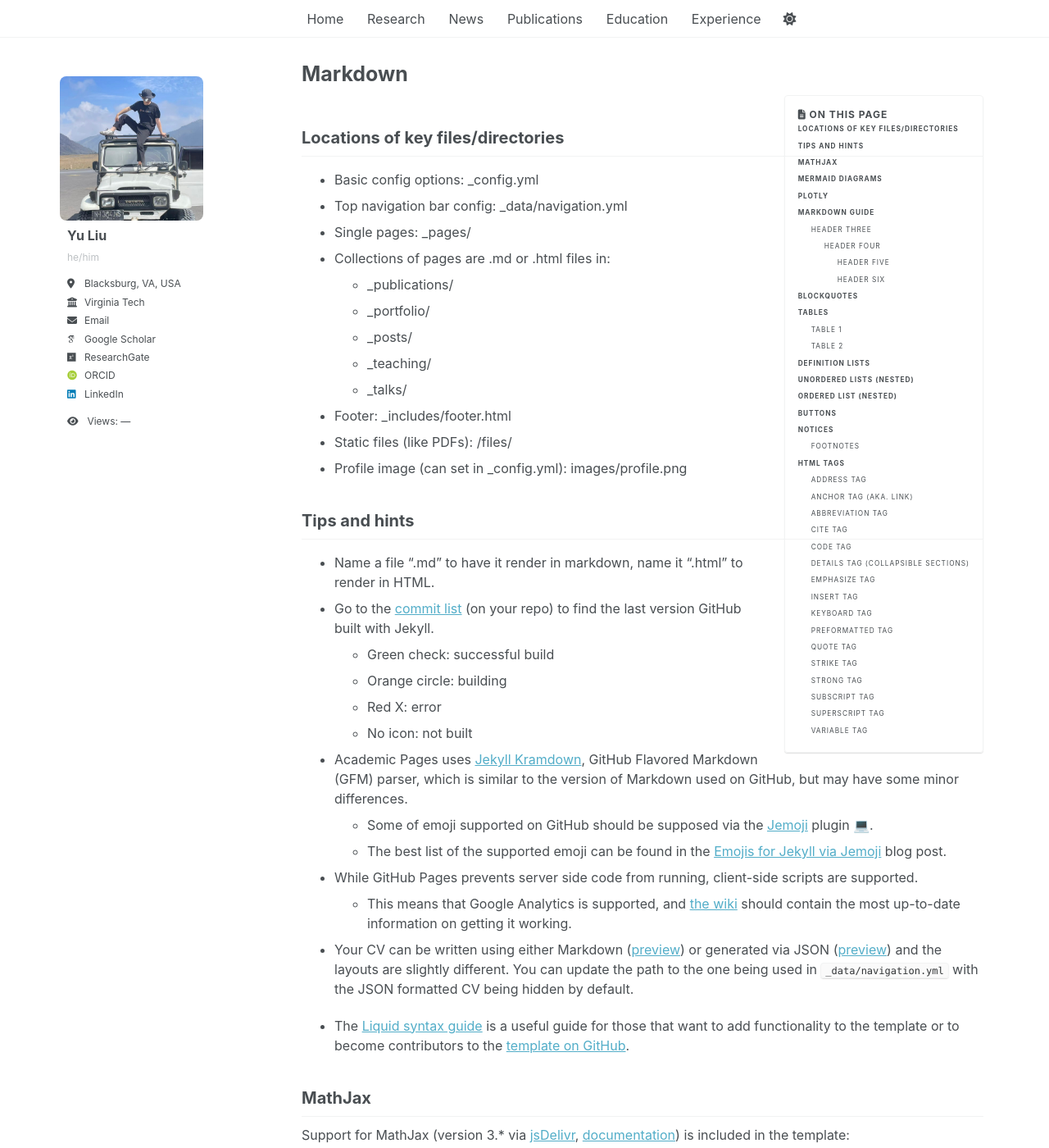
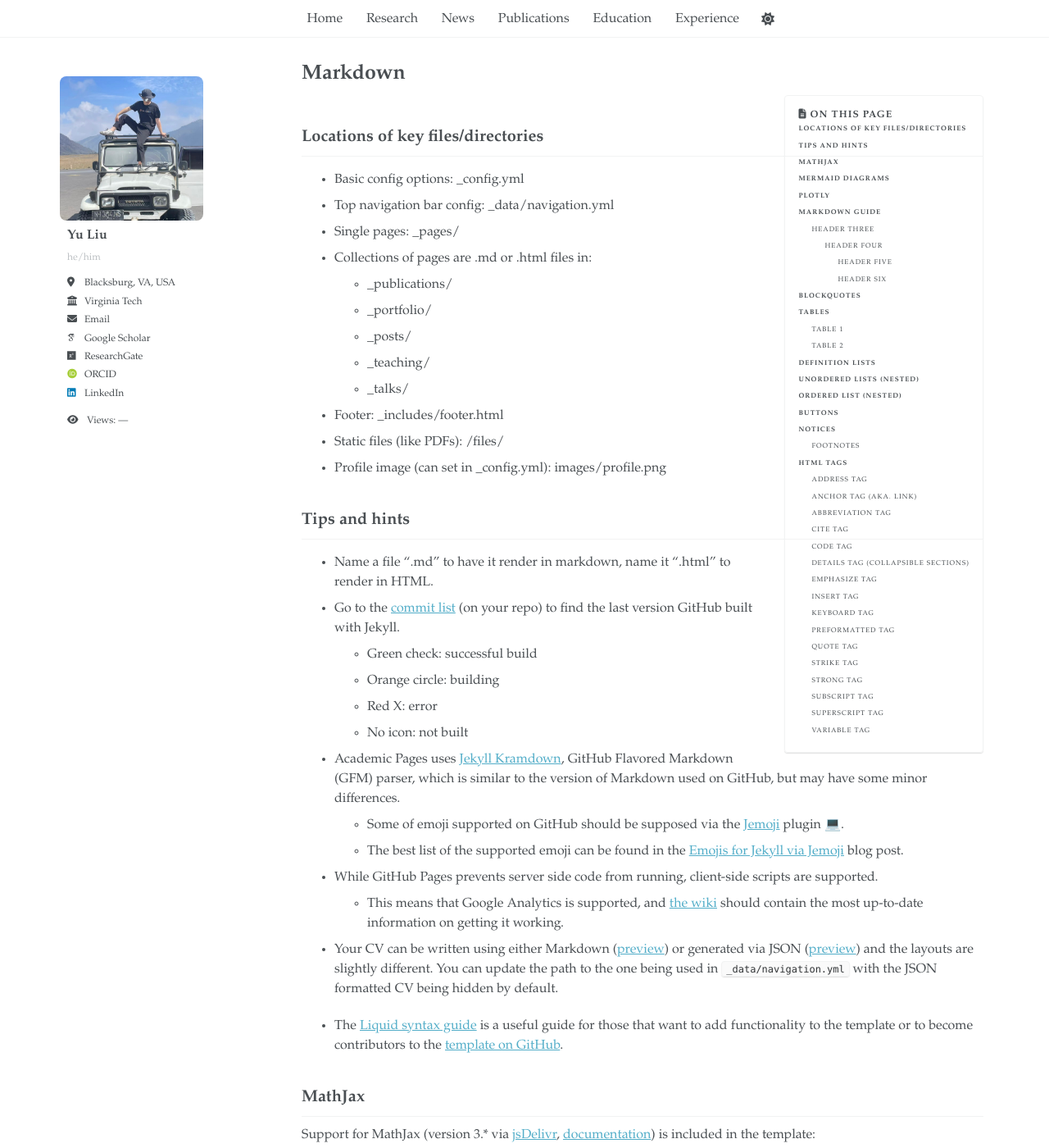
Before and after one commit to yuliu0322/yuliu0322.github.io, a Jekyll site: the page built from _pages/markdown.md, in a window 1280 px wide and 1400 px high. Shown: the whole window at 82% size. Built offline with Jekyll 4.4.1, drawn with Linux system fonts in a browser that asks for light colours; emoji names are drawn with the system emoji font; some web fonts are replaced; a script bundle is joined from its source files by our own code; library files that are not in the unit come from our copies.

Commit message:
Update _themes.scss

```diff
--- a/_sass/_themes.scss
+++ b/_sass/_themes.scss
@@ -14,8 +14,8 @@ $paragraph-indent           : false; // true, false (default)
 $indent-var                 : 1.3em;
 
 /* System typefaces */
-$serif                      : Georgia, Times, serif;
-$sans-serif                 : -apple-system, ".SFNSText-Regular", "San Francisco", "Roboto", "Segoe UI", "Helvetica Neue", "Lucida Grande", Arial, sans-serif;
+$serif                      : "Palatino Linotype", "Book Antiqua", Palatino, Georgia, serif;
+$sans-serif                 : $serif;
 $monospace                  : Monaco, Consolas, "Lucida Console", monospace;
 
 /* Sans serif typefaces */
```
